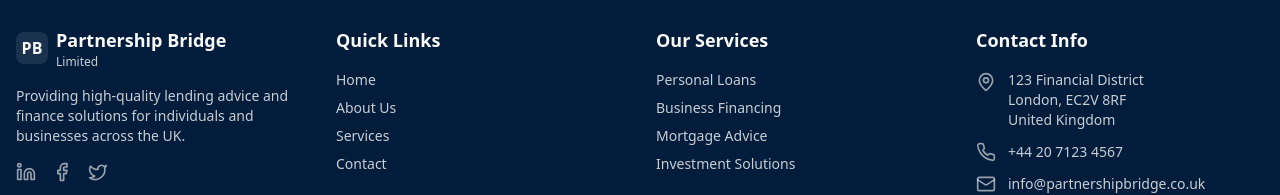
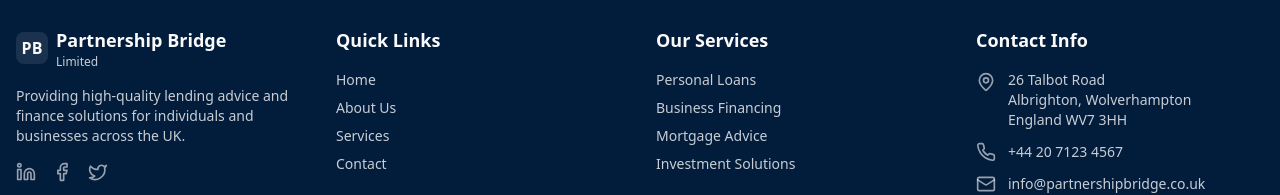
Before and after one commit to wcworld/Partnership-Bridge-Limited, a React (Vite) app: page / in a window 1280 px wide. Shown: the part 3141-3336 px from the top of the page. Built offline with nearby package versions, Linux system fonts and the light colour scheme.

Commit message:
Update contact address
Change the contact address to 26 TALBOT ROAD, ALBRIGHTON, WOLVERHAMPTON, ENGLAND WV7 3HH in all pages.

```diff
--- a/src/components/Footer.tsx
+++ b/src/components/Footer.tsx
@@ -79,9 +79,9 @@ const Footer = () => {
               <div className="flex items-start space-x-3">
                 <MapPin className="w-5 h-5 text-primary-foreground/60 mt-0.5" />
                 <div className="text-sm text-primary-foreground/80">
-                  <p>123 Financial District</p>
-                  <p>London, EC2V 8RF</p>
-                  <p>United Kingdom</p>
+                  <p>26 Talbot Road</p>
+                  <p>Albrighton, Wolverhampton</p>
+                  <p>England WV7 3HH</p>
                 </div>
               </div>
               <div className="flex items-center space-x-3">
```
